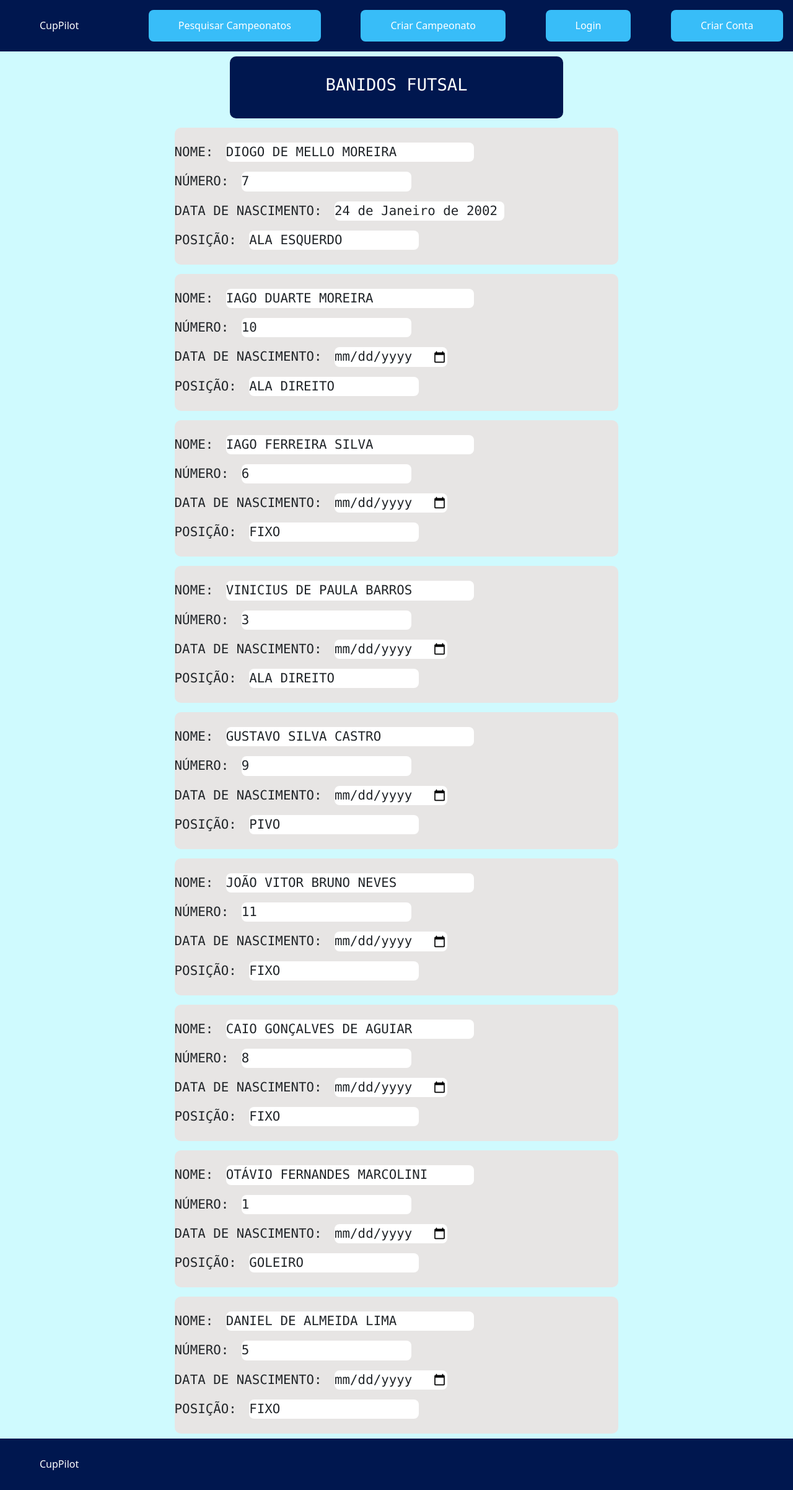
After one commit to DiogoMelloDM7/CupPilot, a Django app: page /editarequipe/1 in a window 1280 px wide. The commit adds this page. Shown: the whole page at 62% size. Run offline with Django 4.2, Linux system fonts and the light colour scheme; data comes from the database, SQL or seed files in the repository; some libraries are stand-ins or nearby versions.

Commit message:
Atualizacoes

```diff
--- a/campeonato/admin.py
+++ b/campeonato/admin.py
@@ -1,5 +1,5 @@
 from django.contrib import admin
-from .models import Jogador, Comissao, Equipe, Artilharia, Assistente, Tabela, Jogo, Campeonato, Usuario
+from .models import Jogador, Comissao, Equipe, Artilharia, Assistente, Jogo, Campeonato, Usuario
 from django.contrib.auth.admin import UserAdmin
 
 campos = list(UserAdmin.fieldsets)
@@ -11,7 +11,6 @@ admin.site.register(Comissao)
 admin.site.register(Equipe)
 admin.site.register(Artilharia)
 admin.site.register(Assistente)
-admin.site.register(Tabela)
 admin.site.register(Jogo)
 admin.site.register(Campeonato)
 admin.site.register(Usuario, UserAdmin)
--- a/campeonato/models.py
+++ b/campeonato/models.py
@@ -10,7 +10,6 @@ class Jogador(models.Model):
     numero = models.IntegerField()
     gols = models.IntegerField(blank=True, null=True)
     assistencias = models.IntegerField(blank=True, null=True)
-    RG_CPF = models.CharField(max_length=15)
 
     def __str__(self):
         return self.nome + " - " + self.equipe.nome
@@ -21,16 +20,14 @@ class Comissao(models.Model):
     cargo = models.CharField(max_length=50)
     nome = models.CharField(max_length=50)
     data_nascimento = models.DateField(blank=True, null=True)
-    RG_CPF = models.CharField(max_length=15)
 
     def __str__(self):
         return self.nome
 
 
 class Equipe(models.Model):
-    tabela = models.ForeignKey("Tabela", related_name="tabela_da_equipe", blank=True, null=True, on_delete=models.CASCADE)
+    campeonato = models.ForeignKey("Campeonato", related_name="equipes_campeonato", blank=True, null=True, on_delete=models.CASCADE)
     nome = models.CharField(max_length=50)
-    quant_atletas = models.IntegerField()
     pontos = models.IntegerField(blank=True, null=True, default=0)
     jogos = models.IntegerField(blank=True, null=True, default=0)
     gols_feitos = models.IntegerField(blank=True, null=True, default=0)
@@ -43,33 +40,25 @@ class Equipe(models.Model):
     aproveitamento = models.DecimalField(max_digits=5, decimal_places=2, default=0)
 
     def __str__(self):
-        return self.nome + " - " + self.tabela.campeonato.nome
+        return self.nome + " - " + self.campeonato.nome
 
 
 class Artilharia(models.Model):
     jogador_artilheiro_campeonato = models.ManyToManyField("Jogador")
-    tabela = models.ForeignKey("Tabela", related_name="artilheiros", on_delete=models.CASCADE,blank=True, null=True)
+    tabela_artilheiros = models.ForeignKey("Campeonato", related_name="artilheiros", on_delete=models.CASCADE,blank=True, null=True)
     gols = models.IntegerField(blank=True, null=True)
 
     def __str__(self):
-        return self.tabela
+        return self.tabela_artilheiros
 
 
 class Assistente(models.Model):
     jogador_assistente_campeonato = models.ManyToManyField("Jogador")
-    tabela = models.ForeignKey("Tabela", related_name="assistentes", on_delete=models.CASCADE, blank=True, null=True)
+    tabela_assistentes = models.ForeignKey("Campeonato", related_name="assistentes", on_delete=models.CASCADE, blank=True, null=True)
     assistencias = models.IntegerField(blank=True, null=True)
 
     def __str__(self):
-        return self.tabela
-
-
-class Tabela(models.Model):
-    campeonato = models.ForeignKey("Campeonato", related_name="tabela_do_campeonato", on_delete=models.CASCADE)
-
-
-    def __str__(self):
-        return self.campeonato.nome
+        return self.tabela_assistentes
 
 
 class Jogo(models.Model):
--- a/campeonato/novos_context.py
+++ b/campeonato/novos_context.py
@@ -7,14 +7,14 @@ from django.db.models import Q
 def lista_campeonatos_usuario(request):
     try:
         user = request.user
-        lista_campeonatos = Campeonato.objects.filter(organizador=user).order_by("visualizacoes")
+        lista_campeonatos = Campeonato.objects.filter(organizador=user).order_by("-visualizacoes")
         return {"lista_campeonatos":lista_campeonatos}
     except:
         lista_campeonatos = []
         return {"lista_campeonatos": lista_campeonatos}
 
 def campeonatos_mais_vistos(request):
-    lista_campeonatos_mais_vistos = Campeonato.objects.all().order_by("visualizacoes")
+    lista_campeonatos_mais_vistos = Campeonato.objects.all().order_by("-visualizacoes")
     return {"campeonatos_vistos": lista_campeonatos_mais_vistos}
 
 
--- a/campeonato/templates/campeonato_dados.html
+++ b/campeonato/templates/campeonato_dados.html
@@ -10,8 +10,8 @@
             <tr>
                 <th>Posição<th class='campo-maior'>Equipe<th>Pontos<th>Vitórias<th>Empates<th>Derrotas<th>Gols Pró<th>Gols Contra<th>Aproveitamento
             </tr>
-            {% for tabela in object.tabela_do_campeonato.all %}
-            {% for equipe in tabela.tabela_da_equipe.all %}
+            {% for equipe in object.equipes_campeonato.all %}
+
 
 
             <tr>
@@ -26,7 +26,7 @@
                 <td>{{ equipe.aproveitamento }} %
 
             </tr>
-            {% endfor %}
+
             {% endfor %}
 
         </table>
--- /dev/null
+++ b/campeonato/templates/time_edit.html
@@ -0,0 +1,36 @@
+{% extends "base.html" %}
+{% load crispy_forms_tags %}
+
+{% block title %} Detalhes da equipe {% endblock %}
+
+{% block content %}
+
+<main class='fundo-azul py-2' style='min-height: 789px;'>
+    <div class='centro' style="min-height: 789px;">
+        <div class='opcoes3'>
+        <h1>{{ equipe.nome|upper }}<h1>
+        </div>
+        <form method="POST">
+            {% csrf_token %}
+        {% for player in equipe.jogador.all %}
+                <div class='jogador py-3'>
+                    <label for='nome'>NOME: </label>
+                    <input style="width:400px;" class='rounded-lg m-2' id='nome' name='nome' type='text' value='{{ player.nome|upper }}'> <br>
+                    <label for='numero'>NÚMERO: </label>
+                    <input class='rounded-lg m-2' id='numero' name='numero' type='text' value='{{ player.numero }}'> <br>
+                    <label for='data'>DATA DE NASCIMENTO: </label>
+                    {% if player.data_nascimento %}
+                    <input class='rounded-lg m-2' id='data' name='data' type='text' value='{{ player.data_nascimento }}'> <br>
+                    {% else %}
+                    <input class='rounded-lg m-2' id='data' name='data' type='date' value='Data não Informada'><br>
+                    {% endif %}
+                    <label for='posicao'>POSIÇÃO: </label>
+                    <input class='rounded-lg m-2' id='posicao' name='posicao' type='text' value='{{ player.posicao|upper }}'>
+                </div>
+        {% endfor %}
+        </form>
+    <div>
+
+</main>
+
+{% endblock %}
--- a/campeonato/templates/times_dados.html
+++ b/campeonato/templates/times_dados.html
@@ -1,4 +1,5 @@
 {% extends "base.html" %}
+{% load crispy_forms_tags %}
 
 {% block title %} Detalhes da equipe {% endblock %}
 
@@ -20,6 +21,7 @@
                        {{ player.posicao|upper }}
                 </div>
         {% endfor %}
+
     <div>
 
 </main>
--- a/campeonato/urls.py
+++ b/campeonato/urls.py
@@ -1,5 +1,5 @@
 from django.urls import path, reverse_lazy
-from .views import Homepage, HomeLogin, criar_campeonato, Time, CampeonatoPage, MeusCampeonatos, EditCampeonato, CampeonatosMaisVistos, CriarConta, EditarPerfil
+from .views import Homepage, HomeLogin, criar_campeonato, Time, CampeonatoPage, MeusCampeonatos, EditCampeonato, CampeonatosMaisVistos, CriarConta, EditarPerfil, editarEquipe
 from django.contrib.auth import views as auth_views
 
 
@@ -19,4 +19,5 @@ urlpatterns = [
     path('logout/', auth_views.LogoutView.as_view(template_name='homepage.html'), name='logout'),
     path('editarperfil/<int:pk>', EditarPerfil.as_view(), name='editarperfil'),
     path('mudarsenha/',auth_views.PasswordChangeView.as_view(template_name='editarperfil.html', success_url=reverse_lazy('campeonato:homelogin')), name='mudarsenha'),
+    path('editarequipe/<int:pk>', editarEquipe, name='editarequipe'),
 ]
--- a/campeonato/views.py
+++ b/campeonato/views.py
@@ -1,9 +1,11 @@
-from django.shortcuts import render, redirect
+from typing import Any, Dict
+from django.shortcuts import render, redirect, get_object_or_404
 from django.urls import reverse
 from django.views.generic import TemplateView, DetailView, ListView, FormView, UpdateView
 from django.contrib.auth.mixins import LoginRequiredMixin
-from .models import Equipe, Campeonato, Usuario
+from .models import Equipe, Campeonato, Usuario, Jogador
 from .forms import CriarContaForm
+from django.forms import inlineformset_factory
 
 class Homepage(TemplateView):
 
@@ -27,6 +29,13 @@ class Time(LoginRequiredMixin, DetailView):
 class CampeonatoPage(LoginRequiredMixin, DetailView):
     template_name = 'campeonato_dados.html'
     model = Campeonato
+
+    def get(self, request, *args, **kwargs):
+        # Contabilizando visualizacoes
+        Campeonato = self.get_object()
+        Campeonato.visualizacoes += 1
+        Campeonato.save()
+        return super().get(request, *args, **kwargs) #Redireciona o usuário para a página final
 
 
 class EditCampeonato(LoginRequiredMixin, DetailView):
@@ -65,6 +74,14 @@ class EditarPerfil(LoginRequiredMixin, UpdateView):
         return reverse('campeonato:homelogin')
 
 
+def editarEquipe(request, pk):
+    equipe = get_object_or_404(Equipe, pk=pk)
+
+    return render(request, 'time_edit.html', {'equipe': equipe})
+
+
+
+
 def criar_campeonato(request):
     if request.user.is_authenticated:
         if request.method == "POST":
@@ -78,6 +95,10 @@ def criar_campeonato(request):
             campeonato = Campeonato.objects.create(
                 organizador=request.user, nome=nome, numero_de_equipes=numero_times, formato=modelo, jogos_ida_e_volta=ida_volta, tipo_competidor=tipo_competidor
             )
+
+            numero_times = int(numero_times)
+            for time in range(numero_times):
+                Equipe.objects.create(nome=f"Equipe {time+1}", campeonato=campeonato)
             return redirect(reverse('campeonato:campeonato_dados', args=[campeonato.id]))
         return render(request, 'criar_campeonato.html')
     else:
--- a/static/css/style.css
+++ b/static/css/style.css
@@ -64,7 +64,7 @@ td, th {
 }
 
 .jogador{
-    background-color: rgb(231 229 228); width:80%; min-height: 50px; font-size: 1.5rem; font-family: Consolas; font-weight: 400; text-align: center; padding: 10px 0; margin-top: 15px; border-radius: 10px; margin-left:auto; margin-right: auto;
+    background-color: rgb(231 229 228); width:80%; min-height: 50px; font-size: 1.3rem; font-family: Consolas; font-weight: 400; text-align: left; padding: 10px 0px; margin-top: 15px; border-radius: 10px; margin-left:auto; margin-right: auto;
 }
 
 
```
Also changed, not shown: campeonato/templates/editcampeonato.html (+4 -4 lines), campeonato/migrations/0024_remove_equipe_quant_atletas.py (added), campeonato/migrations/0025_remove_artilharia_tabela_remove_assistente_tabela_and_more.py (added), campeonato/migrations/0026_alter_equipe_campeonato.py (added), campeonato/migrations/0027_remove_comissao_rg_cpf_remove_jogador_rg_cpf.py (added), db.sqlite3.
